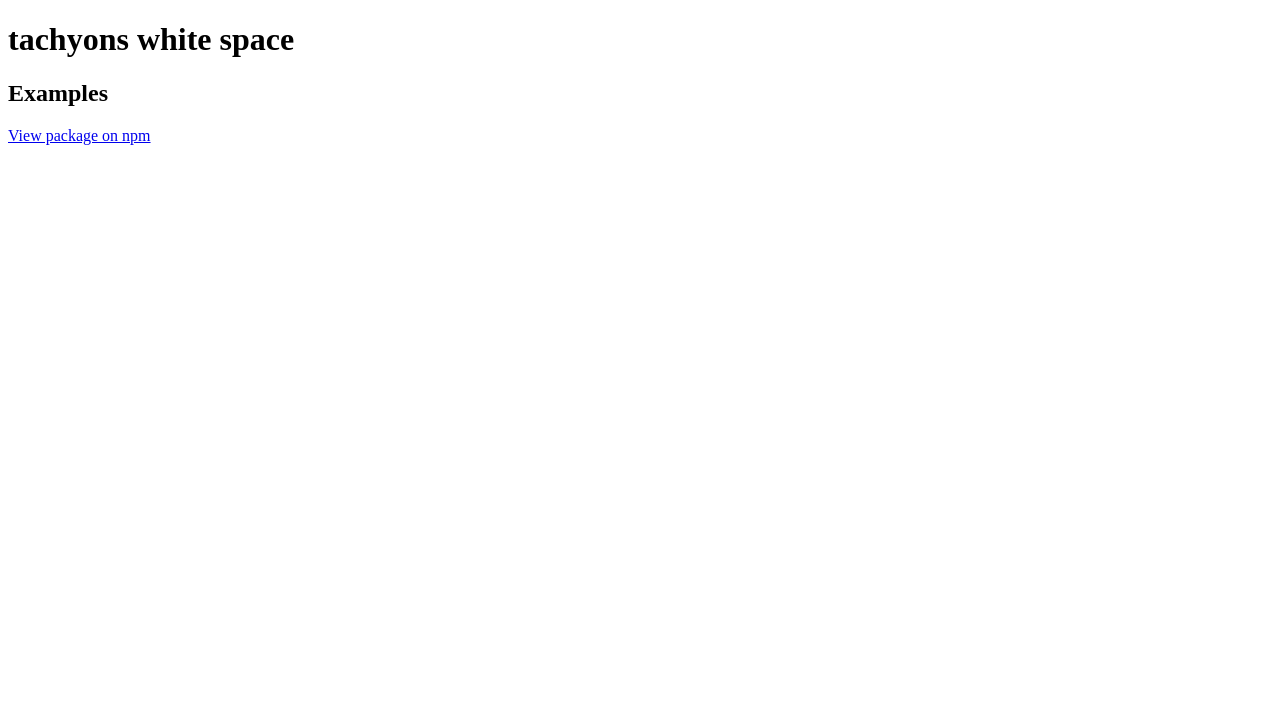
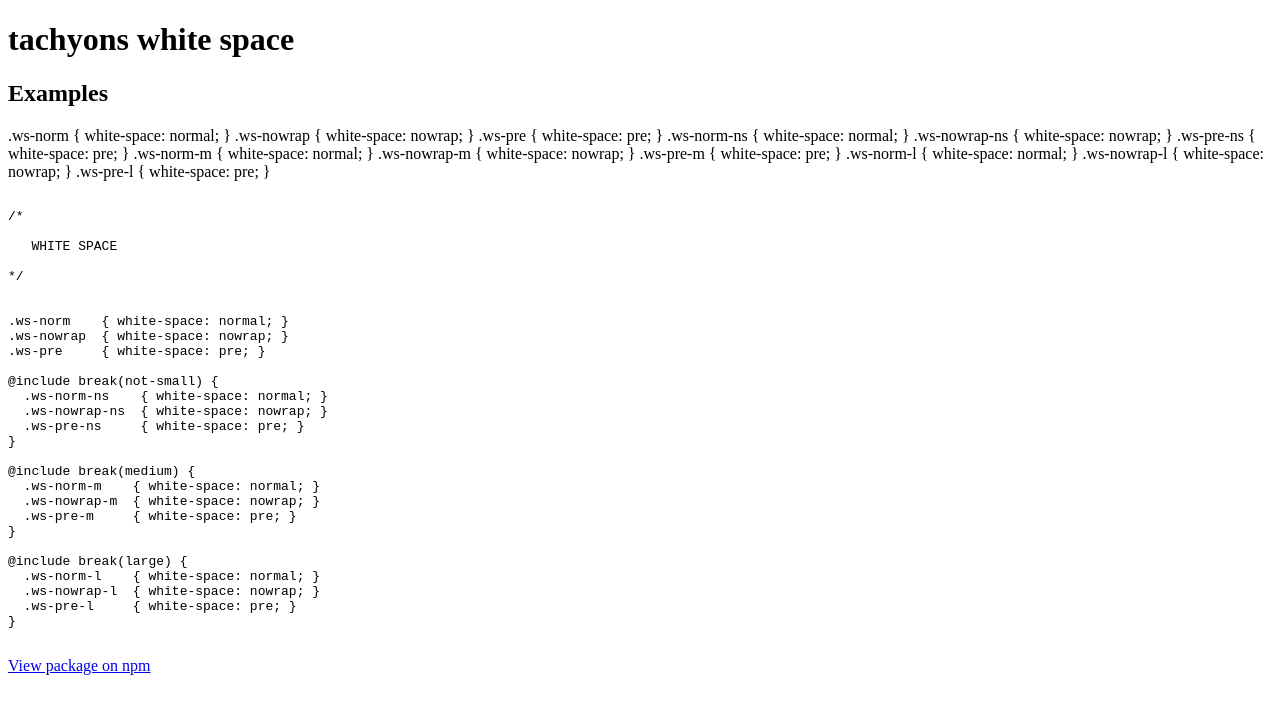
Before and after one commit to mrmrs/tachyons-white-space, a website: page index.html in a window 1280 px wide. Drawn offline with Linux system fonts and the light colour scheme.

Commit message:
Automatically adds code example and base for visual docs

```diff
--- a/index.html
+++ b/index.html
@@ -13,6 +13,51 @@
   <body>
     <h1>tachyons white space</h1>
     <h2>Examples</h2>
+
+.ws-norm    { white-space: normal; }
+.ws-nowrap  { white-space: nowrap; }
+.ws-pre     { white-space: pre; }
+  .ws-norm-ns    { white-space: normal; }
+  .ws-nowrap-ns  { white-space: nowrap; }
+  .ws-pre-ns     { white-space: pre; }
+  .ws-norm-m    { white-space: normal; }
+  .ws-nowrap-m  { white-space: nowrap; }
+  .ws-pre-m     { white-space: pre; }
+  .ws-norm-l    { white-space: normal; }
+  .ws-nowrap-l  { white-space: nowrap; }
+  .ws-pre-l     { white-space: pre; }
+    <pre>
+<code>
+/*
+
+   WHITE SPACE
+
+*/
+
+
+.ws-norm    { white-space: normal; }
+.ws-nowrap  { white-space: nowrap; }
+.ws-pre     { white-space: pre; }
+
+@include break(not-small) {
+  .ws-norm-ns    { white-space: normal; }
+  .ws-nowrap-ns  { white-space: nowrap; }
+  .ws-pre-ns     { white-space: pre; }
+}
+
+@include break(medium) {
+  .ws-norm-m    { white-space: normal; }
+  .ws-nowrap-m  { white-space: nowrap; }
+  .ws-pre-m     { white-space: pre; }
+}
+
+@include break(large) {
+  .ws-norm-l    { white-space: normal; }
+  .ws-nowrap-l  { white-space: nowrap; }
+  .ws-pre-l     { white-space: pre; }
+}
+</code>
+</pre>
     <a href="http://npmjs.org/package/tachyons-white-space" title="tachyons-white-space">View package on npm</a>
   </body>
 </html>
```
